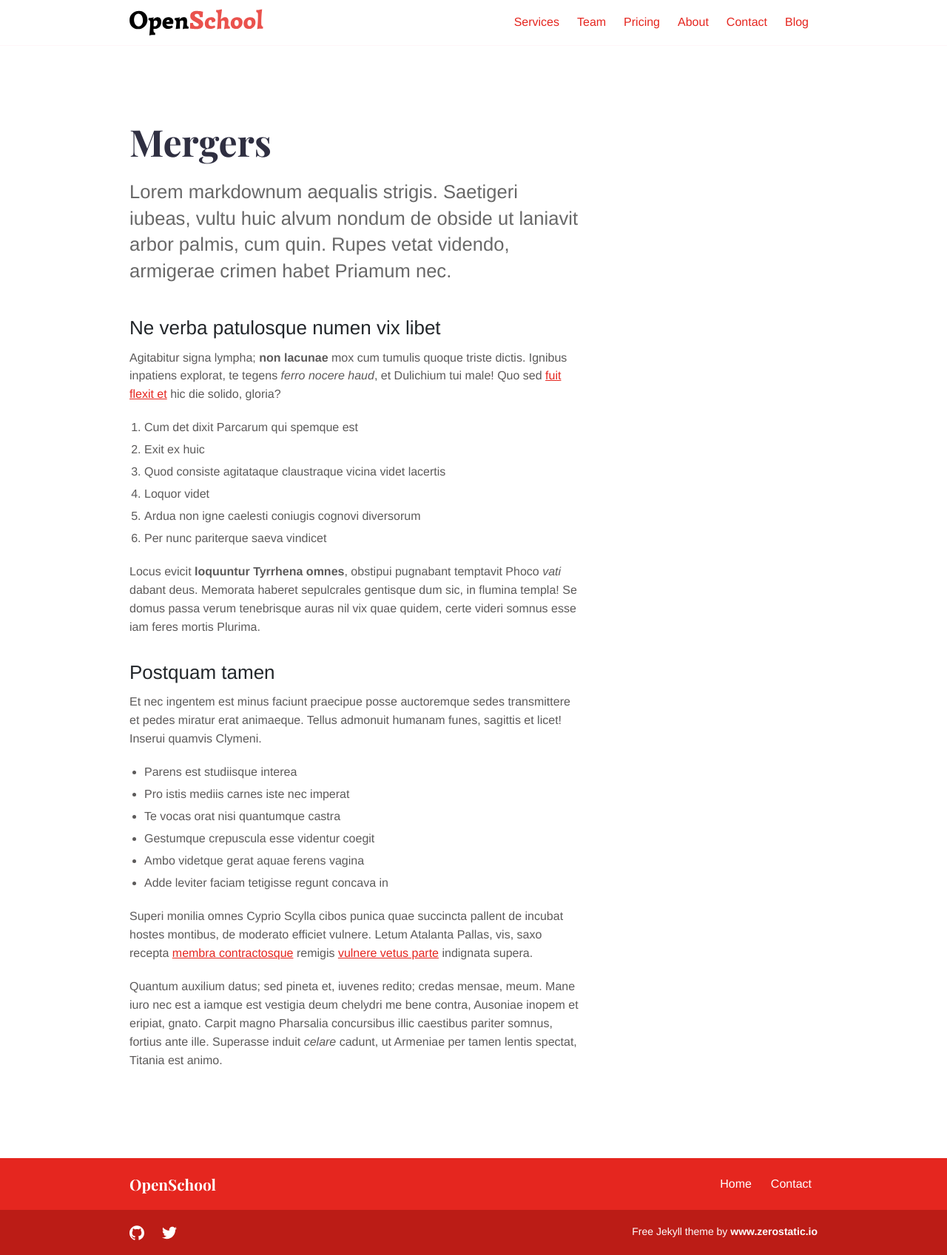
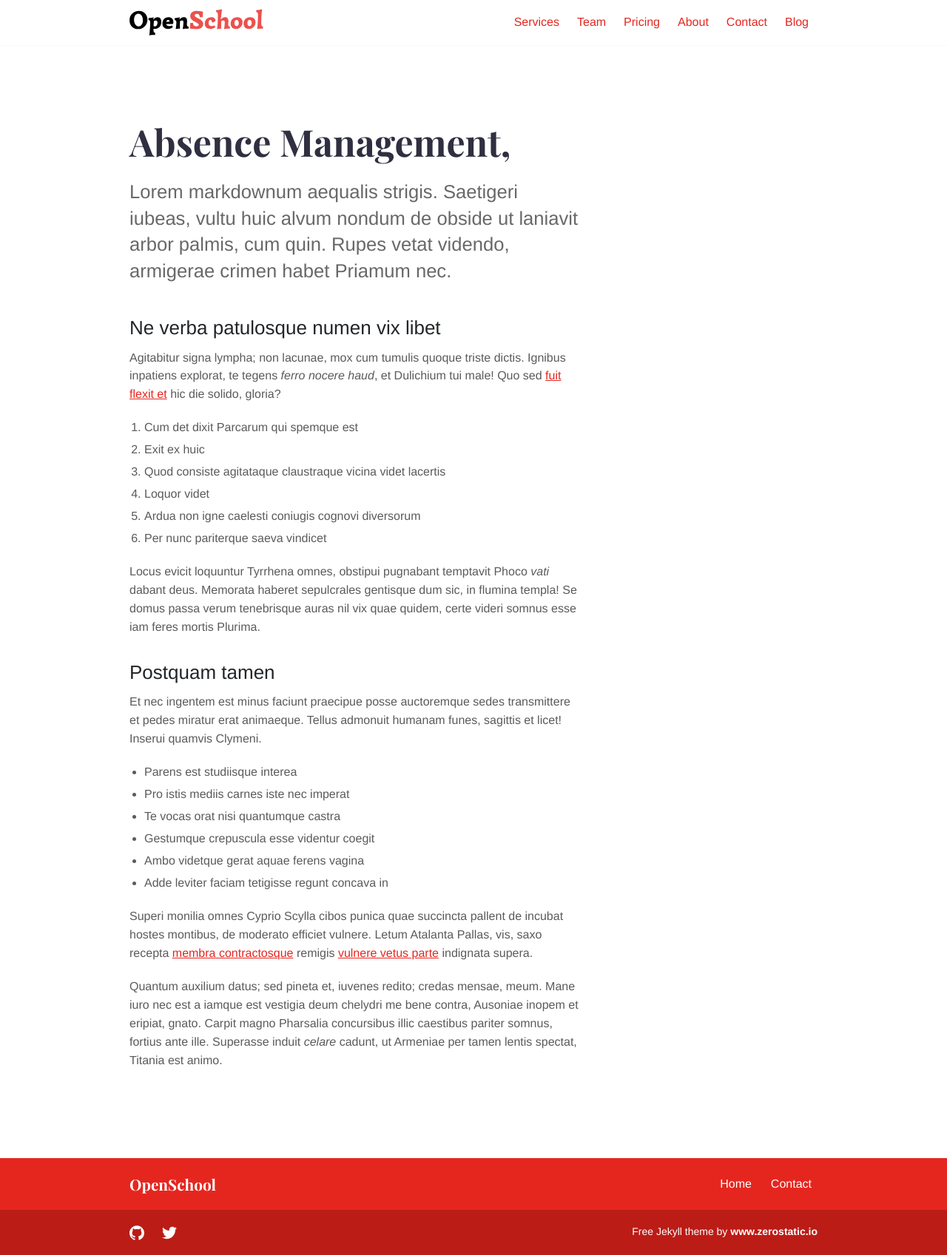
Before and after one commit to IJustDev/OpenSchool, a Jekyll site: the page built from website/_services/absence-management.md, in a window 1280 px wide. Shown: the whole page at 74% size. Built offline with Jekyll 4.4.1, drawn with Linux system fonts in a browser that asks for light colours.

Commit message:
Update website; Add pricing section

```diff
--- /dev/null
+++ b/website/_sass/pages/pricing.scss
@@ -0,0 +1,30 @@
+.pricing-details {
+    margin-top: 15px;
+    .price {
+        margin-top: 25px;
+        color: $primary;
+        font-size: 20pt;
+        font-weight: bold;
+        font-family: $font-family-base;
+    }
+}
+
+.pricing-features {
+    display: flex;
+    justify-content: left;
+    list-style-type: none;
+    flex-direction: column;
+    .pricing-feature {
+        font-family: $font-family-heading;
+        display: flex;
+        justify-content: center;
+        margin-top: 15px;
+        font-weight: thin;
+    }
+    margin-bottom: 15px;
+    margin-top: 15px;
+}
+
+.model-title {
+    color: lighten($primary, 15);
+}
--- a/website/_services/mergers.md
+++ b/website/_services/absence-management.md
@@ -1,8 +1,8 @@
 ---
-title: "Mergers"
-date: 2018-11-28T15:15:34+10:00
+title: "Absence Management,"
+date: 2018-11-28T15:14:54+10:00
 featured: true
-weight: 4
+weight: 5
 ---
 
 Lorem markdownum aequalis strigis. Saetigeri iubeas, vultu huic alvum nondum
@@ -11,7 +11,7 @@ crimen habet Priamum nec.
 
 ## Ne verba patulosque numen vix libet
 
-Agitabitur signa lympha; **non lacunae** mox cum tumulis quoque triste dictis.
+Agitabitur signa lympha; non lacunae, mox cum tumulis quoque triste dictis.
 Ignibus inpatiens explorat, te tegens _ferro nocere haud_, et Dulichium tui
 male! Quo sed [fuit flexit et](#vexant-achivi) hic die solido, gloria?
 
@@ -22,7 +22,7 @@ male! Quo sed [fuit flexit et](#vexant-achivi) hic die solido, gloria?
 5. Ardua non igne caelesti coniugis cognovi diversorum
 6. Per nunc pariterque saeva vindicet
 
-Locus evicit __loquuntur Tyrrhena omnes__, obstipui pugnabant temptavit Phoco _vati_
+Locus evicit loquuntur Tyrrhena omnes, obstipui pugnabant temptavit Phoco _vati_
 dabant deus. Memorata haberet sepulcrales gentisque dum sic, in flumina templa!
 Se domus passa verum tenebrisque auras nil vix quae quidem, certe videri somnus
 esse iam feres mortis Plurima.
--- a/website/assets/css/style.scss
+++ b/website/assets/css/style.scss
@@ -39,7 +39,6 @@ $sub-footer-text-color: $white;
 // Components
 @import 'components/type';
 @import 'components/page';
-@import 'components/blog';
 @import 'components/header';
 @import 'components/footer';
 @import 'components/sub-footer';
@@ -61,6 +60,8 @@ $sub-footer-text-color: $white;
 @import 'pages/home';
 @import 'pages/team/team-summary';
 @import 'pages/services/page-services-single';
+@import 'pages/blog';
+@import 'pages/pricing';
 
 body {
   font-size: 16px;
```
Also changed, not shown: website/_data/pricing.json (added, +30 -0 lines), website/_layouts/pricing.html (+28 -6 lines), website/_services/digital-classbook.md (renamed from website/_services/superannuation.md, +5 -5 lines), website/_services/document-cloud.md (renamed from website/_services/business-sales.md, +1 -1 lines), website/README.md, website/_sass/pages/blog.scss (renamed from website/_sass/components/blog.scss).
